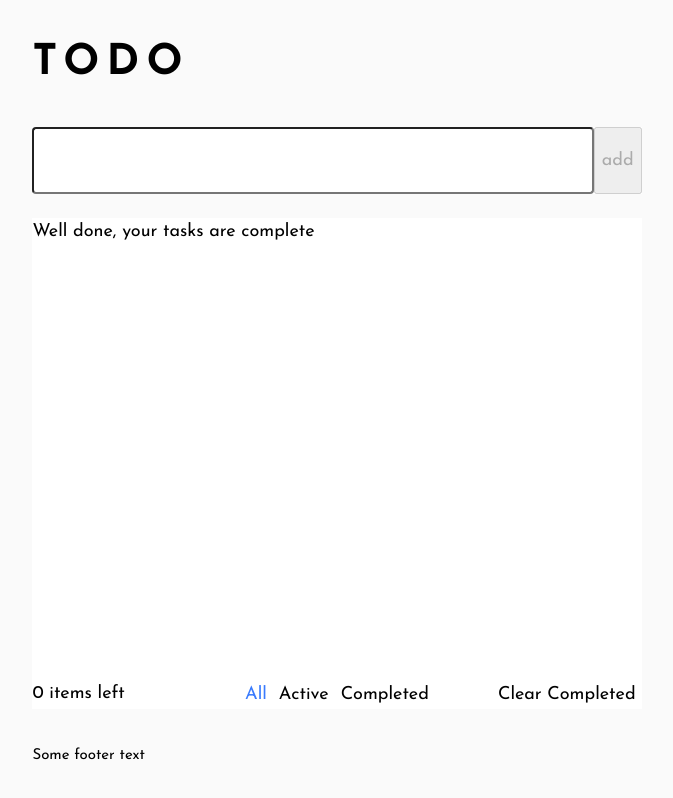
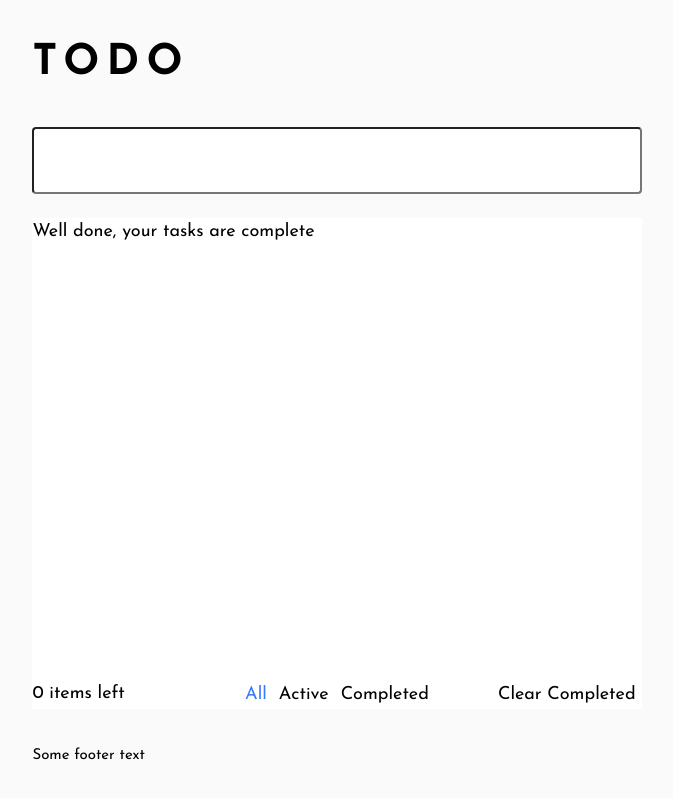
Before and after one commit to AlexKMarshall/todo, a Next.js app: page / in a window 1280 px wide. Shown: the whole page, without its empty margins (303-976 px from the left). Built offline with nearby package versions, Linux system fonts and the light colour scheme.

Commit message:
hide add button

```diff
--- a/pages/index.tsx
+++ b/pages/index.tsx
@@ -125,7 +125,11 @@ export default function Home({
                 aria-label="Write a new todo item"
                 className={styles.todoInput}
               />
-              <button type="submit" disabled={isInputInvalid}>
+              <button
+                type="submit"
+                disabled={isInputInvalid}
+                className="visually-hidden"
+              >
                 add
               </button>
             </form>
@@ -148,7 +152,7 @@ export default function Home({
                     type="button"
                     aria-label={`delete ${todo.title}`}
                     onClick={() => deleteTodo(todo)}
-                    className={styles.deleteTodo}
+                    className={styles.deleteTodoButton}
                   >
                     <CrossIcon className={styles.deleteTodoIcon} />
                   </button>
--- a/styles/todo.module.scss
+++ b/styles/todo.module.scss
@@ -134,6 +134,7 @@ $btnColor: hsl(236, 9%, 61%);
   }
 }
 
+// https://moderncss.dev/icon-button-css-styling-guide/
 .iconButton {
   composes: button;
   border-radius: 50%;
@@ -145,7 +146,7 @@ $btnColor: hsl(236, 9%, 61%);
   }
 }
 
-.deleteTodo {
+.deleteTodoButton {
   composes: iconButton;
   // this pulls the non visibile button target outwards
   // keeping an accessible button size but not making the containing todo too large
```
